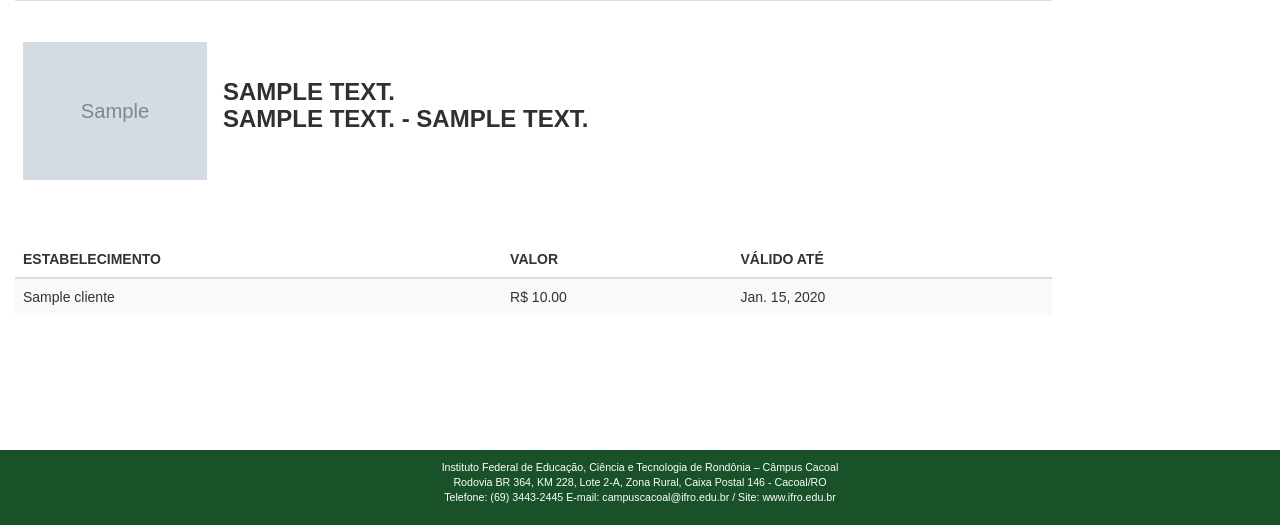
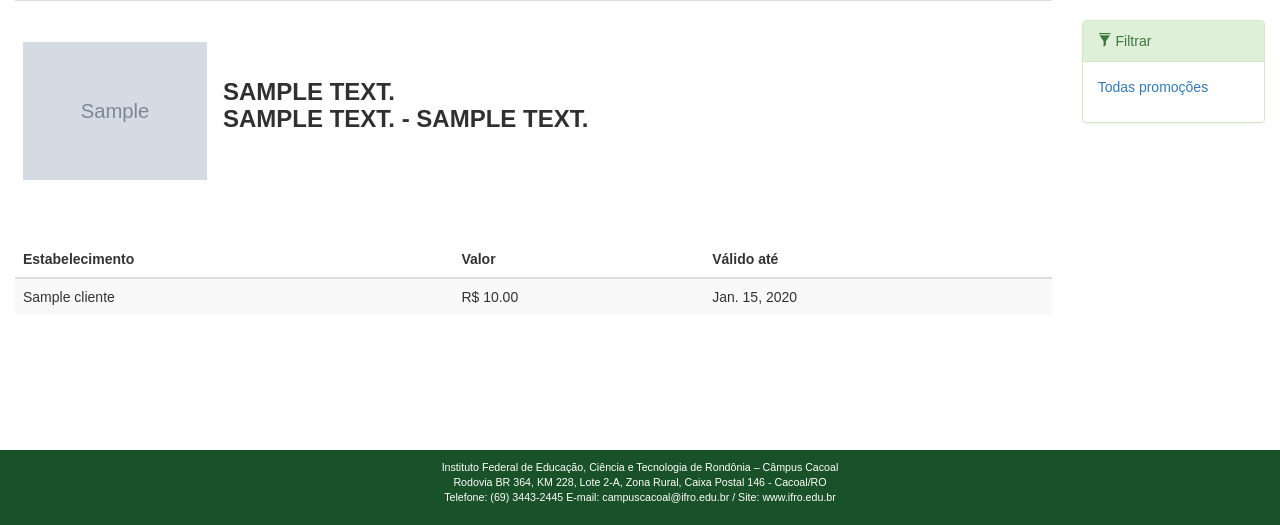
Before and after one commit to kaiserthiago/market, a Django app: page /supermarket/promocao_por_produto/1 in a window 1280 px wide. Shown: the part 52-577 px from the top of the page. Run offline with Django 3.2, Linux system fonts and the light colour scheme; tables that the repository leaves empty hold one stand-in row (values such as "Sample post"); grey boxes marked "Sample" are stand-in pictures; some libraries are stand-ins or nearby versions.

Commit message:
width search ok

```diff
--- a/supermarket/templates/supermarket/promocoes_por_produto.html
+++ b/supermarket/templates/supermarket/promocoes_por_produto.html
@@ -7,13 +7,16 @@
 {% endblock %}
 
 {% block menu_lateral_direito %}
-{#    <div class="panel panel-info">#}
-{#        <div class="panel-heading"><span class="glyphicon glyphicon-filter"></span> Filtrar</div>#}
-{#        <div class="panel-body">{% for cliente in clientes %}#}
-{#            <p><a href="#">{{ cliente.nome_fantasia }}</a></p>#}
-{#        {% endfor %}#}
-{#        </div>#}
-{#    </div>#}
+    <div class="panel panel-success">
+        <div class="panel-heading"><span class="glyphicon glyphicon-filter"></span> Filtrar</div>
+         <div class="panel-body">
+{#            {% for cliente in clientes %}#}
+{#                <p><a href="{% url 'supermarket.filtro_promocao' cliente.id %}">{{ cliente.nome_fantasia }}</a></p>#}
+{#            {% endfor %}#}
+{#            <hr>#}
+            <p><a href="{% url 'supermarket.promocoes' %}">Todas promoções</a></p>
+        </div>
+    </div>
 {#{% for title_produto in produto_descricao %}#}
 {#    <div class="panel panel-info">#}
 {#        <div class="panel-heading"><span class="glyphicon glyphicon-sort"></span> Organizar</div>#}
@@ -51,9 +54,9 @@
             <table class="table table-responsive table-striped">
             <thead>
             <tr>
-                <th>ESTABELECIMENTO</th>
-                <th>VALOR</th>
-                <th>VÁLIDO ATÉ</th>
+                <th>Estabelecimento</th>
+                <th>Valor</th>
+                <th>Válido até</th>
             </tr>
             </thead>
         <tbody>
```
Also changed, not shown: supermarket/templates/supermarket/promocoes.html (+4 -4 lines).
